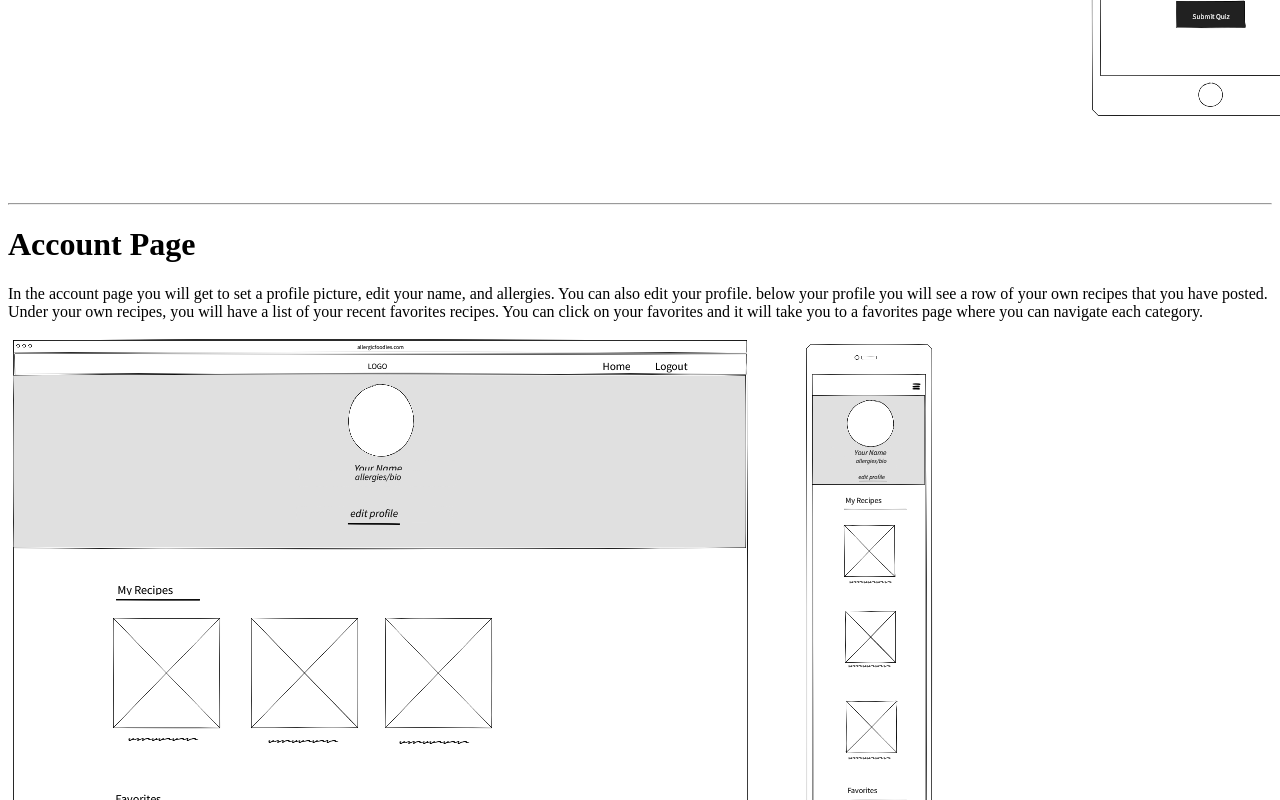
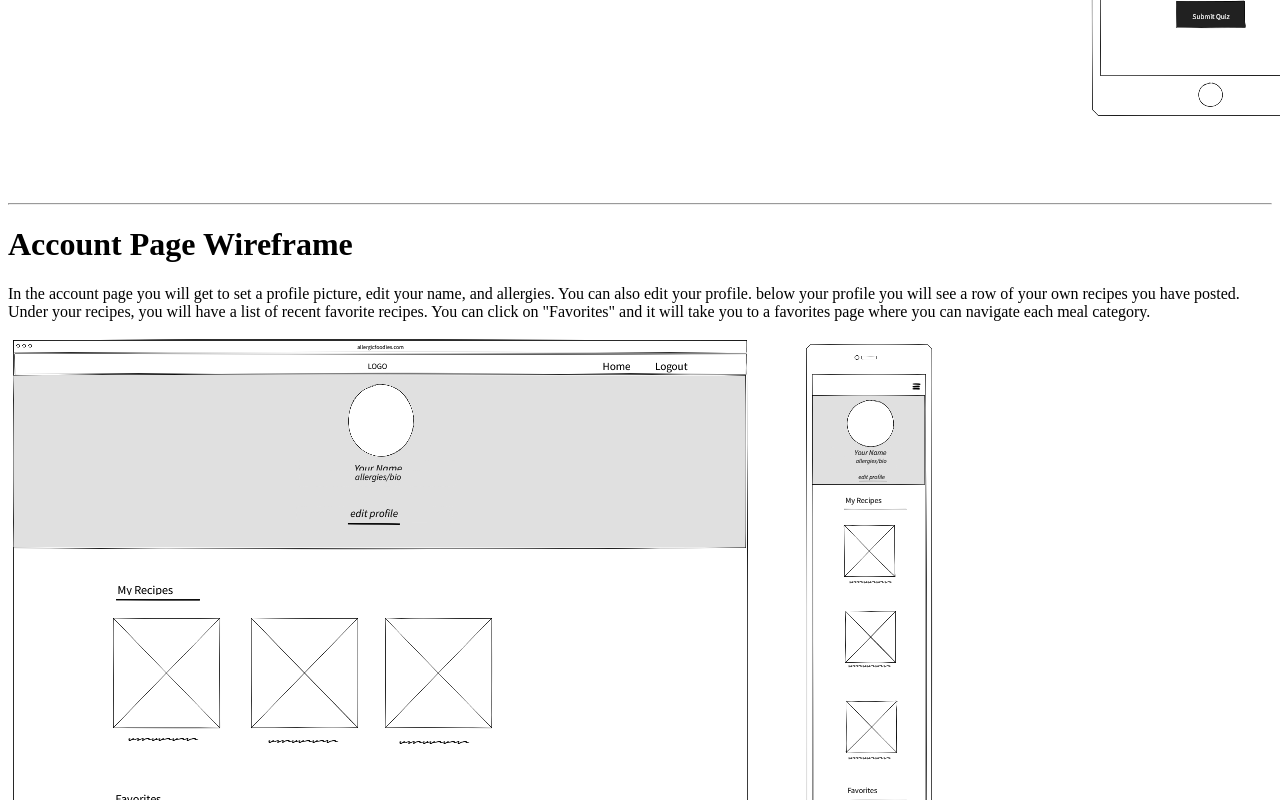
Before and after one commit to food-allergy-project/food-allergy-project, a plain HTML site: page wireframes.html in a window 1280 px wide. Shown: the part 819-1619 px from the top of the page. Drawn offline with Linux system fonts and the light colour scheme.

Commit message:
push wireframes again

```diff
--- a/wireframes.html
+++ b/wireframes.html
@@ -5,17 +5,17 @@
     <title>Wireframes</title>
 </head>
 <body>
-<h1>Quiz Page Wireframe</h1>
+<h1><strong>Quiz Page Wireframe</strong></h1>
 <p>In this wireframe, there will be a one question quiz asking the user what their allergy/allergies are. It is a simple
 page used to filter what recipes will be recommended for them. There will be images of each of the top 8 food allergens.
 After the quiz you will be taken to the sign-up page The mobile will look the same.</p>
 <img src="quiz-page.png" alt="quiz page">
 <hr>
-<h1>Account Page</h1>
+<h1><strong>Account Page Wireframe</strong></h1>
 <p>In the account page you will get to set a profile picture, edit your name, and allergies. You can also edit your profile.
-    below your profile you will see a row of your own recipes that you have posted. Under your own recipes, you will have
-    a list of your recent favorites recipes. You can click on your favorites and it will take you to a favorites page where
-    you can navigate each category.</p>
+    below your profile you will see a row of your own recipes you have posted. Under your recipes, you will have
+    a list of recent favorite recipes. You can click on "Favorites" and it will take you to a favorites page where
+    you can navigate each meal category.</p>
 <img src="account-page.png" alt="account page">
 </body>
 </html>
```
